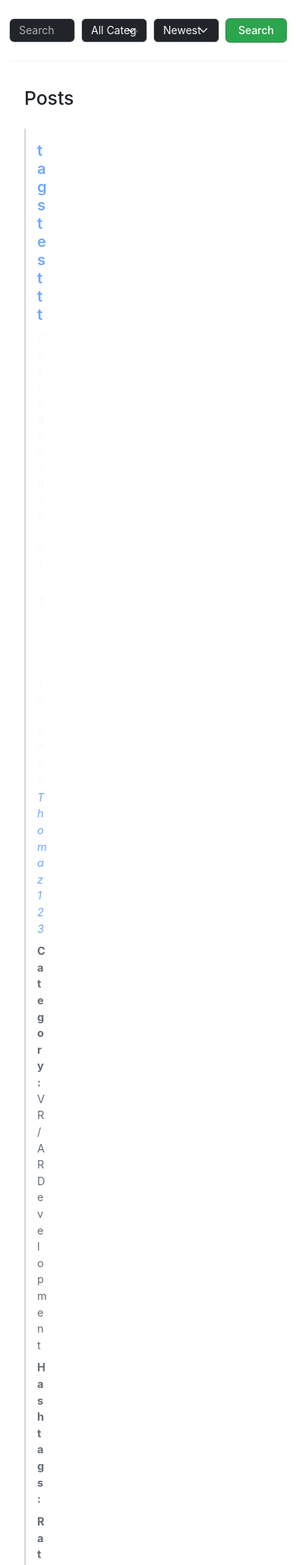
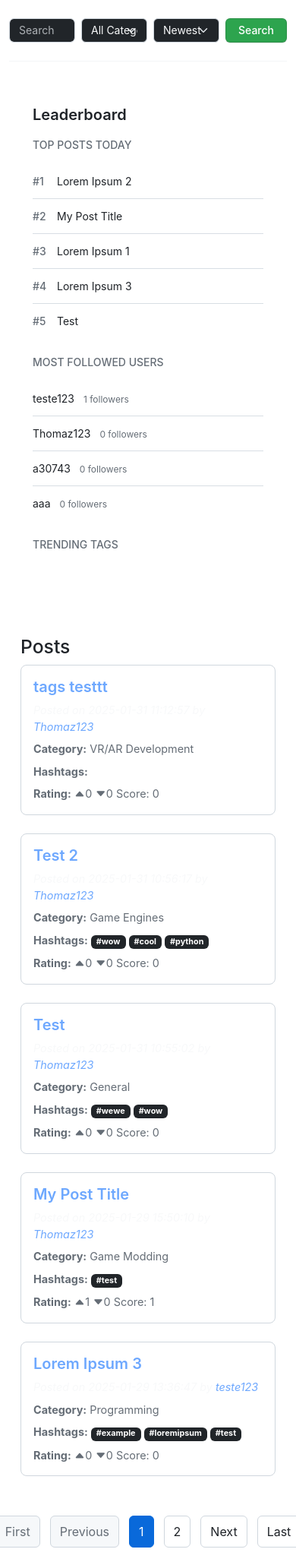
Before and after one commit to ThomazCortez/moonarrowstudios, a PHP site: page /moonarrowstudios/php/forum.php in a window 390 px wide. Shown: the part 152-2212 px from the top of the page at 76% size. After the commit the page ends 2189 px from the top, so only its background shows below. Run offline with PHP 8.4, Linux system fonts and the light colour scheme; data comes from the database, SQL or seed files in the repository; data that the repository does not hold is empty; some libraries are stand-ins or nearby versions.

Commit message:
leaderboard proper fill on smaller screens
YES!

```diff
--- a/php/forum.php
+++ b/php/forum.php
@@ -476,14 +476,16 @@ body {
 }
 .main-container {
     display: grid;
-    grid-template-columns: 300px 1fr;
+    grid-template-columns: 300px minmax(0, 1fr);
     gap: 2rem;
     padding: 0 20px;
     max-width: 1400px;
     margin: 0 auto;
+    min-height: 100vh;
 }
 
 .sidebar {
+    width: 300px;
     position: sticky;
     top: 1rem;
     height: fit-content;
@@ -521,39 +523,25 @@ body {
 }
 
 .post-list {
-    flex: 1;
-    min-width: 0; /* Allow the post list to shrink */
+    width: 100%;
+    min-width: 0; /* Allows content to shrink below minimum content size */
 }
 
 .post-list .card {
-    margin-bottom: 1.5rem;
+    width: 100%;
+    margin: 0;
     border: 1px solid var(--color-border-default);
     border-radius: 8px;
     transition: transform 0.2s, box-shadow 0.2s;
 }
+
 
 .post-list .card:hover {
     transform: translateY(-2px);
     box-shadow: 0 4px 6px rgba(0, 0, 0, 0.1);
 }
 
-@media (max-width: 1200px) {
-    .sidebar {
-        flex: 0 0 300px;
-    }
 
-    .sidebar-row {
-        width: 140px;
-    }
-
-    .list-group {
-        width: 140px;
-    }
-
-    .post-list {
-        max-width: calc(100% - 360px);
-    }
-}
 .list-group-item {
             background-color: var(--color-card-bg);
             border: 1px solid var(--color-card-border);
@@ -692,26 +680,18 @@ hr {
         @media (max-width: 992px) {
     .main-container {
         grid-template-columns: 1fr;
+        padding: 0 15px;
     }
 
     .sidebar {
+        width: 100%;
         position: static;
-        order: 2;
-    }
-
-    .post-list {
-        order: 1;
+        margin-top: 2rem;
     }
 }
 
 
-/* Update pagination styles */
-.post-list {
-    display: flex;
-    flex-direction: column;
-    align-items: stretch; /* Ensure posts stretch to full width */
-    gap: 1rem; /* Add spacing between posts */
-}
+
 
 .pagination-wrapper {
     display: flex;
@@ -722,8 +702,11 @@ hr {
 
 
 .posts-container {
-            width: 100%;
-        }
+    width: 100%;
+    display: flex;
+    flex-direction: column;
+    gap: 1.5rem;
+}
 	</style>
 	<script>
 	document.addEventListener("DOMContentLoaded", function() {
```
